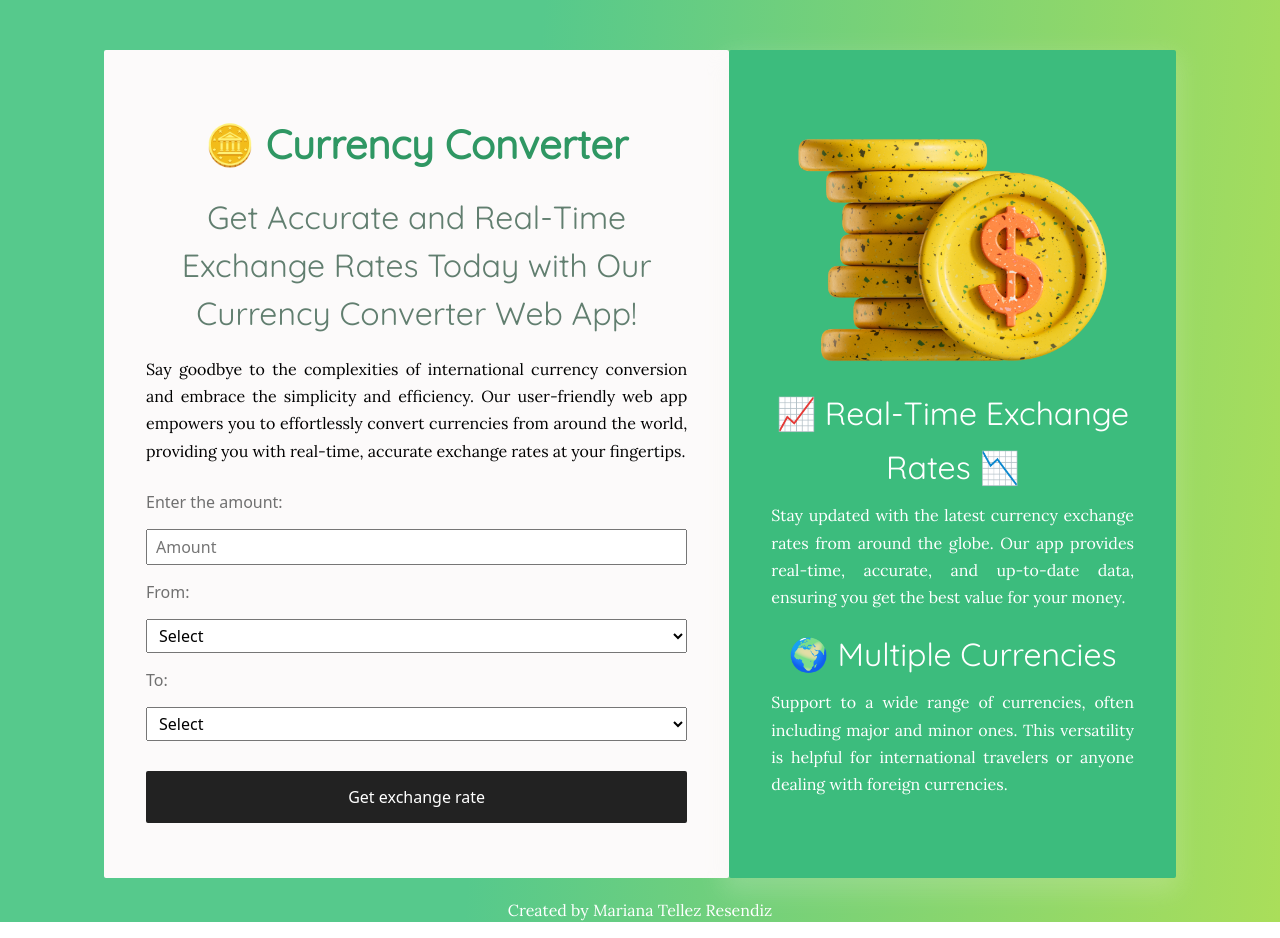
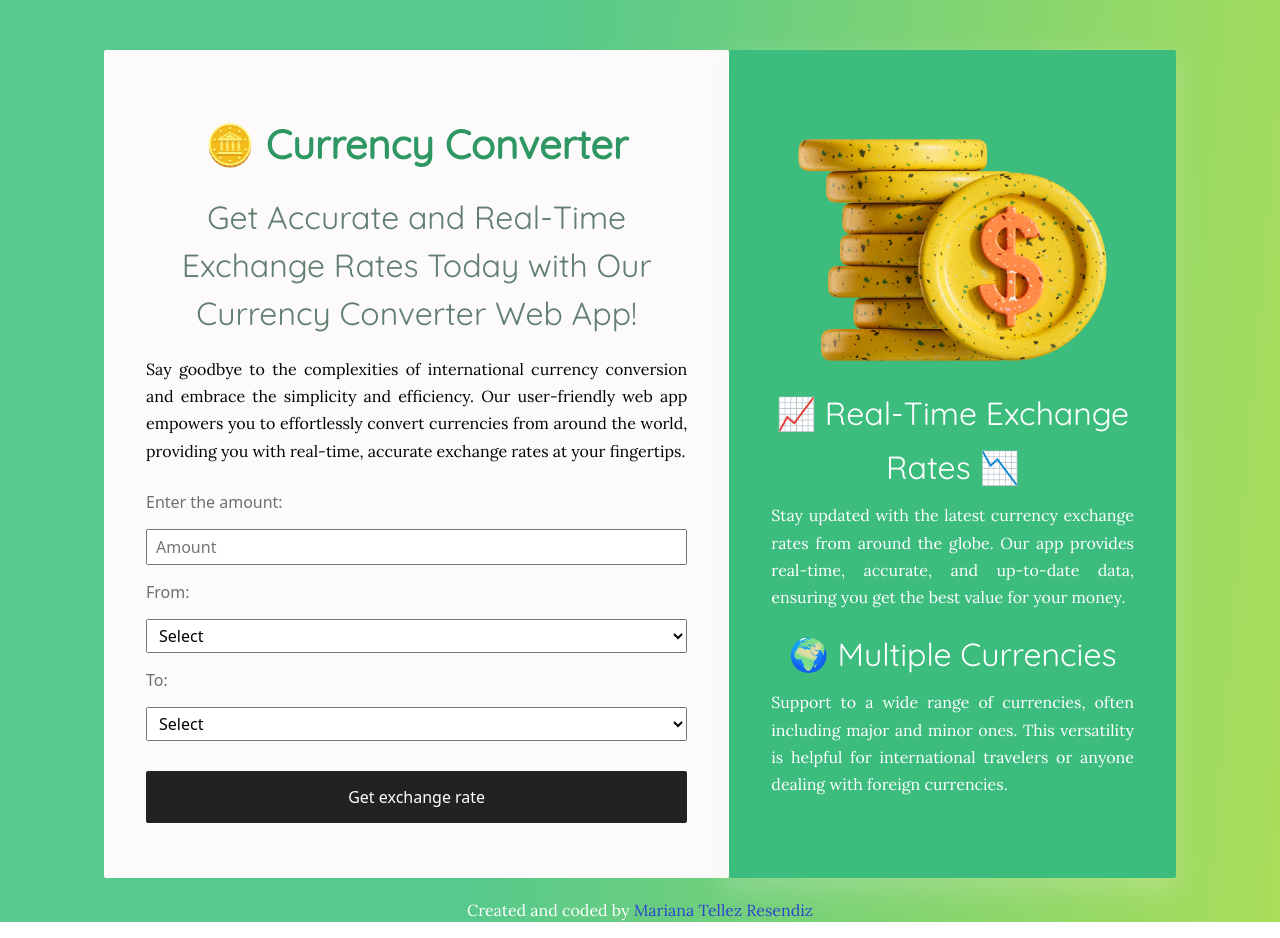
Before and after one commit to MarianaTellezR/currency-converter-mariana-tellez, a React (Create React App) app: page / in a window 1280 px wide. Built offline with nearby package versions, Linux system fonts and the light colour scheme.

Commit message:
Updated styling for the footer

```diff
--- a/src/App.css
+++ b/src/App.css
@@ -9,3 +9,14 @@
   min-height: 100vh;
   color: white;
 }
+
+.App a {
+  color: rgb(43, 68, 206);
+  text-decoration: none;
+  transition: all 160ms ease-in-out;
+}
+
+.App a:hover {
+  color: rgb(56, 69, 143);
+  cursor: pointer;
+}
--- a/src/App.js
+++ b/src/App.js
@@ -6,7 +6,15 @@ function App() {
     <div className="App">
       <CurrencyConverter />
       <footer>
-        <p>Created by Mariana Tellez Resendiz</p>
+        <p>
+          Created and coded by{" "}
+          <a
+            href="https://www.linkedin.com/in/mariana-tellez-resendiz/"
+            title="Mariana's LinkedIn"
+          >
+            Mariana Tellez Resendiz
+          </a>
+        </p>
       </footer>
     </div>
   );
```
